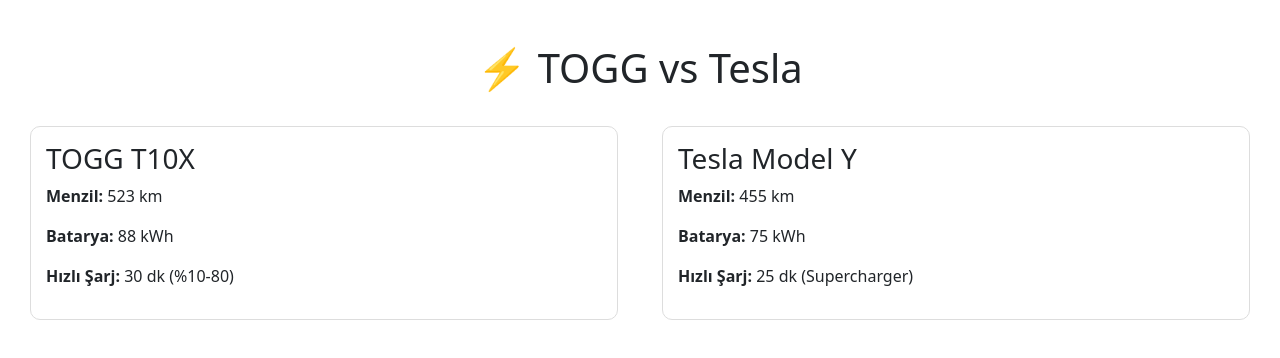
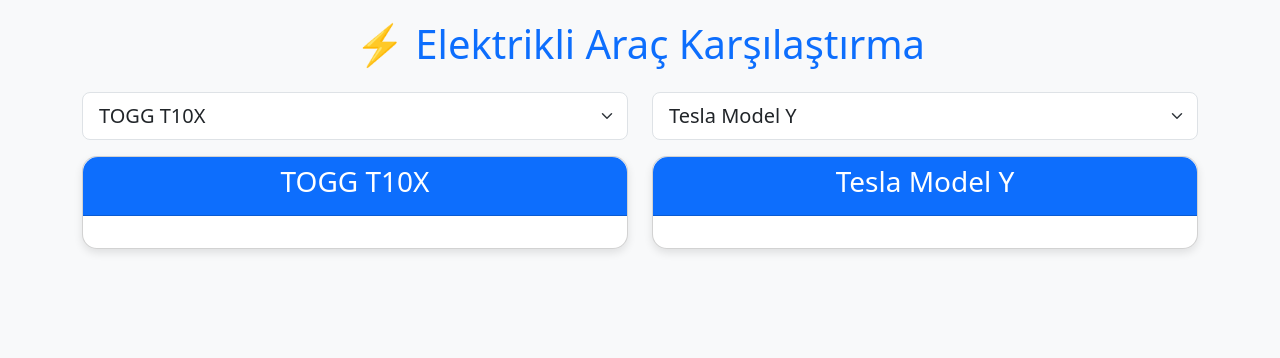
Before and after one commit to abdullahdurna/ev-karsilastirma, a plain HTML site: page index.html in a window 1280 px wide. Drawn offline with nearby package versions, Linux system fonts and the light colour scheme.

Commit message:
Update index.html

```diff
--- a/index.html
+++ b/index.html
@@ -1,32 +1,65 @@
 <!DOCTYPE html>
-<html>
+<html lang="tr">
 <head>
-    <title>EV Karşılaştırma</title>
+    <meta charset="UTF-8">
+    <meta name="viewport" content="width=device-width, initial-scale=1.0">
+    <title>⚡ EV Karşılaştırma Aracı</title>
+    <!-- Bootstrap CSS -->
     <link href="https://cdn.jsdelivr.net/npm/bootstrap@5.3.0/dist/css/bootstrap.min.css" rel="stylesheet">
     <style>
-        body { padding: 20px; }
-        .car-card { border: 1px solid #ddd; padding: 15px; margin: 10px; border-radius: 10px; }
+        body { background-color: #f8f9fa; padding-top: 20px; }
+        .card { border-radius: 15px; box-shadow: 0 4px 8px rgba(0,0,0,0.1); }
+        .card-header { background-color: #0d6efd; color: white; border-radius: 15px 15px 0 0 !important; }
+        h1 { color: #0d6efd; margin-bottom: 30px; }
+        select { margin-bottom: 20px; }
     </style>
 </head>
 <body>
-    <h1 class="text-center my-4">⚡ TOGG vs Tesla</h1>
-    <div class="row">
-        <div class="col-md-6">
-            <div class="car-card">
-                <h3>TOGG T10X</h3>
-                <p><strong>Menzil:</strong> 523 km</p>
-                <p><strong>Batarya:</strong> 88 kWh</p>
-                <p><strong>Hızlı Şarj:</strong> 30 dk (%10-80)</p>
+    <div class="container">
+        <h1 class="text-center mb-4">⚡ Elektrikli Araç Karşılaştırma</h1>
+
+        <div class="row">
+            <!-- Araç 1 -->
+            <div class="col-md-6">
+                <select class="form-select form-select-lg mb-3" id="car1">
+                    <option value="togg">TOGG T10X</option>
+                    <option value="tesla">Tesla Model Y</option>
+                    <option value="mg">MG ZS EV</option>
+                    <option value="renault">Renault Megane E-Tech</option>
+                </select>
+                <div class="card">
+                    <div class="card-header">
+                        <h3 id="car1-name" class="text-center">TOGG T10X</h3>
+                    </div>
+                    <div class="card-body" id="car1-details">
+                        <!-- JS ile dolacak -->
+                    </div>
+                </div>
             </div>
-        </div>
-        <div class="col-md-6">
-            <div class="car-card">
-                <h3>Tesla Model Y</h3>
-                <p><strong>Menzil:</strong> 455 km</p>
-                <p><strong>Batarya:</strong> 75 kWh</p>
-                <p><strong>Hızlı Şarj:</strong> 25 dk (Supercharger)</p>
+
+            <!-- Araç 2 -->
+            <div class="col-md-6">
+                <select class="form-select form-select-lg mb-3" id="car2">
+                    <option value="tesla">Tesla Model Y</option>
+                    <option value="togg">TOGG T10X</option>
+                    <option value="mg">MG ZS EV</option>
+                    <option value="renault">Renault Megane E-Tech</option>
+                </select>
+                <div class="card">
+                    <div class="card-header">
+                        <h3 id="car2-name" class="text-center">Tesla Model Y</h3>
+                    </div>
+                    <div class="card-body" id="car2-details">
+                        <!-- JS ile dolacak -->
+                    </div>
+                </div>
             </div>
         </div>
     </div>
+
+    <!-- Bootstrap JS + Popper -->
+    <script src="https://cdn.jsdelivr.net/npm/bootstrap@5.3.0/dist/js/bootstrap.bundle.min.js"></script>
+    <!-- Kendi JS Dosyamız -->
+    <script src="script.js"></script>
 </body>
 </html>
```
